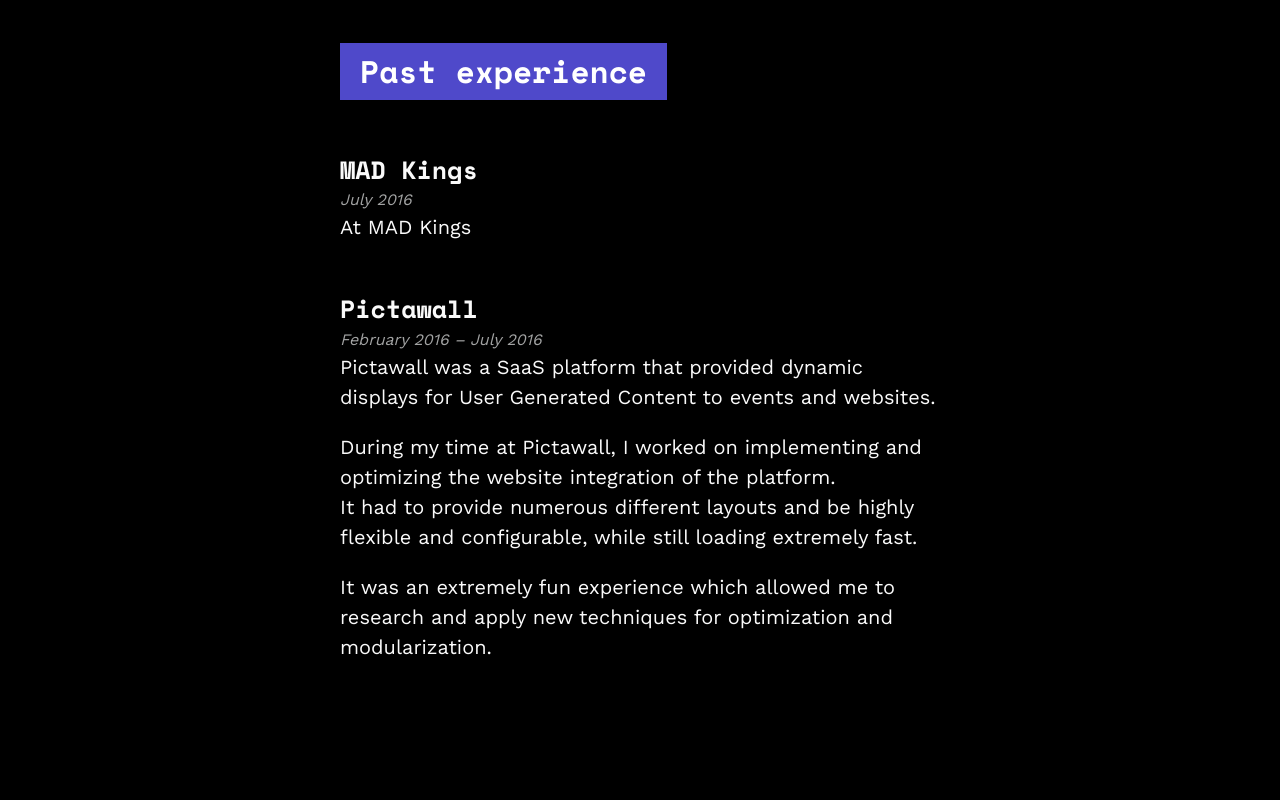
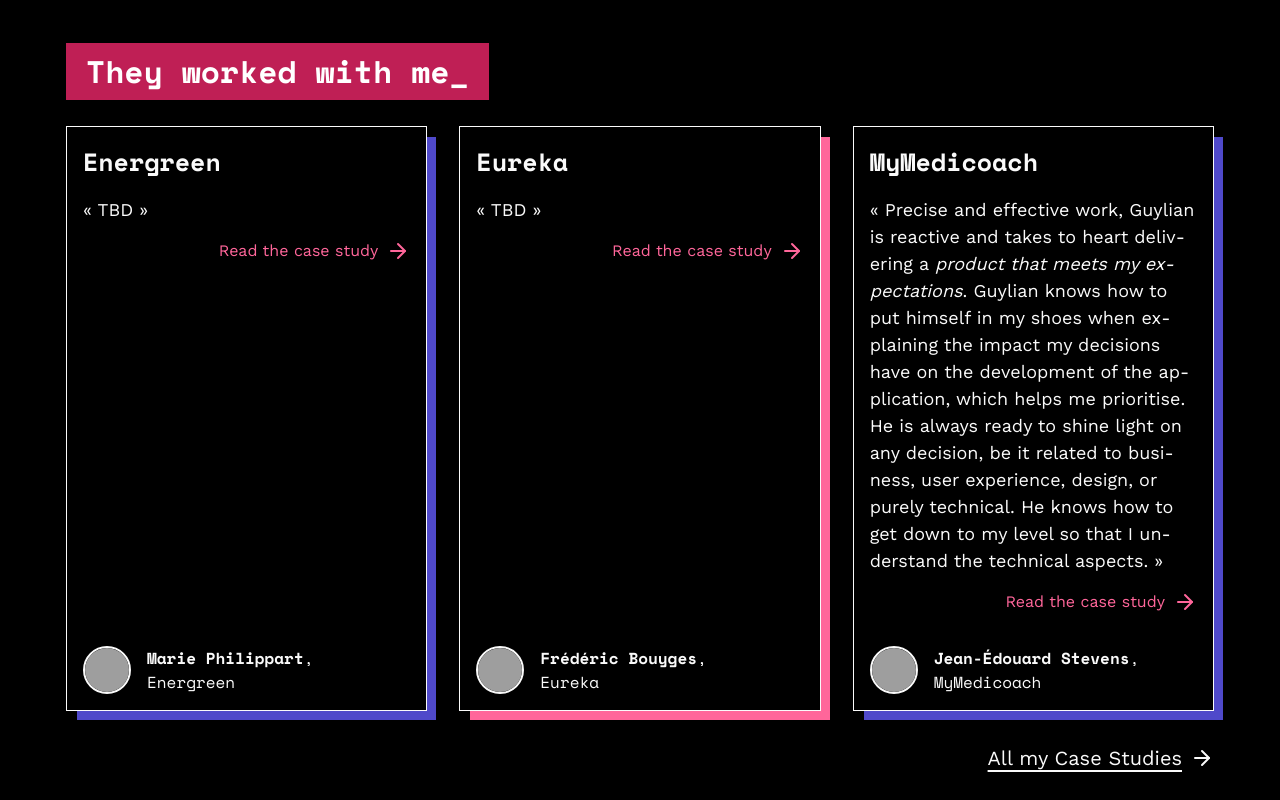
Before and after one commit to ephys/ephys.github.io, a Gatsby site: page / in a window 1280 px wide. Shown: the part 1840-2640 px from the top of the page. Built offline with nearby package versions, Linux system fonts and the light colour scheme; Gatsby itself is replaced by a stand-in of ours; grey boxes are pictures that could not be loaded.

Commit message:
feat: add testimonials

```diff
--- /dev/null
+++ b/src/components/section-testimonials/index.tsx
@@ -0,0 +1,51 @@
+import React from 'react';
+import Container from '../container';
+import MarkdownHtml, { H2, TextLink } from '../markdown-text';
+import ArrowRightIcon from 'react-feather/dist/icons/arrow-right';
+import css from './style.module.scss';
+
+type Props = {
+  id: string,
+  content: Array<{
+    html: string,
+    meta: {
+      title: string,
+      url: string,
+      caseStudy: string,
+      referer: string,
+      photo: string,
+    },
+  }>
+};
+
+export default function SectionTestimonials(props: Props) {
+  return (
+    <Container id={props.id} className={css.section} component={'section'}>
+      <H2 red>They worked with me<span className="decorative" aria-hidden="true">_</span></H2>
+      <div className={css.testimonials}>
+        {props.content.map(testimonial => {
+          return (
+            <article className={css.testimonial}>
+              <h1 className={css.testimonialTitle}>{testimonial.meta.title}</h1>
+
+              <blockquote className={css.blockquote}>
+                <MarkdownHtml html={testimonial.html} className={css.testimonialBody} />
+
+                <p className={css.testimonialLinks}><TextLink to={`/case-studies/${testimonial.meta.caseStudy}`}>Read the case study <ArrowRightIcon /></TextLink></p>
+
+                <footer className={css.testimonialFooter}>
+                  <img src={testimonial.meta.photo} alt="" className={css.refererPicture} />
+                  <p>
+                    <cite className={css.referer}>{testimonial.meta.referer}</cite>, <cite className={css.refererCompany}>{testimonial.meta.title}</cite>
+                  </p>
+                </footer>
+              </blockquote>
+            </article>
+          );
+        })}
+      </div>
+
+      <p className={css.sectionViewMore}><TextLink to="/case-studies">All my Case Studies <ArrowRightIcon /></TextLink></p>
+    </Container>
+  );
+}
--- /dev/null
+++ b/src/components/section-testimonials/style.module.scss
@@ -0,0 +1,192 @@
+@import '../../resources/variables';
+
+.section {
+  margin-bottom: 256px;
+  margin-top: 256px;
+}
+
+.testimonials {
+  //margin-top: 32px;
+  display: grid;
+  gap: 32px;
+  grid-template-columns: repeat(3, minmax(0, 1fr));
+}
+
+.testimonial {
+  //background: $white;
+  //color: black;
+  display: flex;
+  flex-direction: column;
+  position: relative;
+
+  background: var(--background);
+  border: 1px var(--color) solid;
+
+  --affordance: var(--blue);
+  &:nth-of-type(2n) {
+    --affordance: var(--red);
+  }
+
+  &::after {
+    content: '';
+    position: absolute;
+    background: var(--affordance);
+    height: 100%;
+    width: 100%;
+    left: 10px;
+    top: 10px;
+    z-index: -1;
+  }
+}
+
+.testimonialTitle {
+  font-family: 'Space Mono';
+  font-size: 25px;
+  margin: 16px;
+}
+
+.blockquote {
+  margin: 0;
+  flex: 1;
+  display: flex;
+  flex-direction: column;
+}
+
+.testimonialBody {
+  text-overflow: inherit;
+  word-wrap: break-word;
+  hyphens: auto;
+  margin: 0 16px;
+
+  p {
+    font-size: 18px; // !FIXME
+  }
+}
+
+.testimonialLinks {
+  margin: 16px;
+  text-align: right;
+
+  a {
+    display: inline-flex;
+    align-items: center;
+    color: var(--red);
+    &:not(:hover) {
+      text-decoration: none;
+    }
+
+    svg {
+      margin-left: 8px;
+    }
+  }
+}
+
+.testimonialFooter {
+  display: flex;
+  align-items: center;
+  //margin-top: 16px;
+  font-family: 'Space Mono';
+  //color: white;
+  padding: 16px;
+  margin-top: auto;
+
+  p {
+    margin: 0;
+  }
+
+  cite {
+    font-style: normal;
+  }
+
+  //.testimonial:nth-of-type(2n) & {
+  //  background: $red;
+  //}
+  //
+  //.testimonial:nth-of-type(2n + 1) & {
+  //  background: var(--blue);
+  //}
+}
+
+.referer {
+  font-weight: bold;
+}
+
+.refererCompany {
+  display: block;
+}
+
+.refererPicture {
+  width: 48px;
+  height: 48px;
+  object-fit: cover;
+  border-radius: 50%;
+  border: 2px var(--color) solid;
+  margin-right: 16px;
+}
+
+.sectionViewMore {
+  text-align: right;
+  margin: 32px 0;
+
+  a {
+    color: var(--color);
+    font-size: 20px; // !FIXME
+
+    display: inline-flex;
+    justify-content: flex-end;
+    align-items: center;
+
+    svg {
+      margin-left: 8px;
+    }
+  }
+}
+
+@media (max-width: 1050px) {
+  .testimonials {
+    display: flex;
+    gap: 0;
+
+    flex-direction: column;
+  }
+
+  .testimonial {
+    margin-bottom: 32px;
+  }
+
+
+  @media (hover: none) and (pointer: coarse) {
+    .testimonials {
+      flex-direction: row;
+      margin-left: -32px;
+      margin-right: -32px;
+      overflow-x: scroll;
+      padding-bottom: 9px;
+      scroll-snap-type: x proximity;
+      scroll-padding: 32px;
+
+      :last-child::before {
+        content: '';
+        display: block;
+        position: absolute;
+        right: -32px;
+        width: 32px;
+        height: 1px;
+      }
+    }
+
+    .testimonial {
+      margin: 0 12px;
+      min-width: min(calc(100vw - 64px), 400px);
+      scroll-snap-align: start;
+
+      &:first-child {
+        margin-left: 32px;
+      }
+
+      &:last-child {
+        //scroll-snap-align: start;
+      }
+    }
+  }
+}
--- /dev/null
+++ b/src/markdown-pages/testimonials/energreen.md
@@ -0,0 +1,10 @@
+---
+type: testimonial
+title: Energreen
+url: energreen.be
+caseStudy: energreen
+referer: Marie Philippart
+photo: https://placekitten.com/200/139
+---
+
+« TBD »
--- /dev/null
+++ b/src/markdown-pages/testimonials/eureka.md
@@ -0,0 +1,10 @@
+---
+type: testimonial
+title: Eureka
+url: eurekanetwork.org
+caseStudy: eureka
+referer: Frédéric Bouyges
+photo: https://placekitten.com/200/139
+---
+
+« TBD »
--- /dev/null
+++ b/src/markdown-pages/testimonials/mymedicoach.md
@@ -0,0 +1,10 @@
+---
+type: testimonial
+title: MyMedicoach
+url: app.mymedicoach.com
+caseStudy: mymedicoach
+referer: Jean-Édouard Stevens
+photo: https://media-exp1.licdn.com/dms/image/C4D03AQHG3MOXNlc0JQ/profile-displayphoto-shrink_800_800/0?e=1605744000&v=beta&t=d_04wVT1ay8RWVATyB0-21rxlYf_mWGWg5nut-G_-vw
+---
+
+« Precise and effective work, Guylian is reactive and takes to heart delivering a *product that meets my expectations*. Guylian knows how to put himself in my shoes when explaining the impact my decisions have on the development of the application, which helps me prioritise. He is always ready to shine light on any decision, be it related to business, user experience, design, or purely technical. He knows how to get down to my level so that I understand the technical aspects. »
--- a/src/pages/index.tsx
+++ b/src/pages/index.tsx
@@ -7,13 +7,16 @@
 import SectionExperience from '../components/section-experience';
 import SectionProjects from '../components/section-projects';
 import FooterSocial from '../components/footer-social';
+import SectionTestimonials from '../components/section-testimonials';
 
 function IndexPage({ data }) {
+  console.log(data);
   return (
     <Layout contentSectionId="content">
       <SEO />
       <SectionWelcome />
       <SectionAboutMe id="content" content={data.aboutMe.html} />
+      <SectionTestimonials id="testimonials" content={data.testimonials.nodes} />
       <SectionExperience id="experience" content={data.experience.nodes} />
       <SectionProjects id="projects" content={data.projects.nodes} />
       <FooterSocial />
@@ -52,5 +55,17 @@
         }
       }
     }
+    testimonials: allMarkdownRemark(filter: { frontmatter: { type: { eq: "testimonial" } } }) {
+      nodes {
+        html
+        meta: frontmatter {
+          title
+          url
+          caseStudy
+          referer
+          photo
+        }
+      }
+    }
   }
 `;
```
